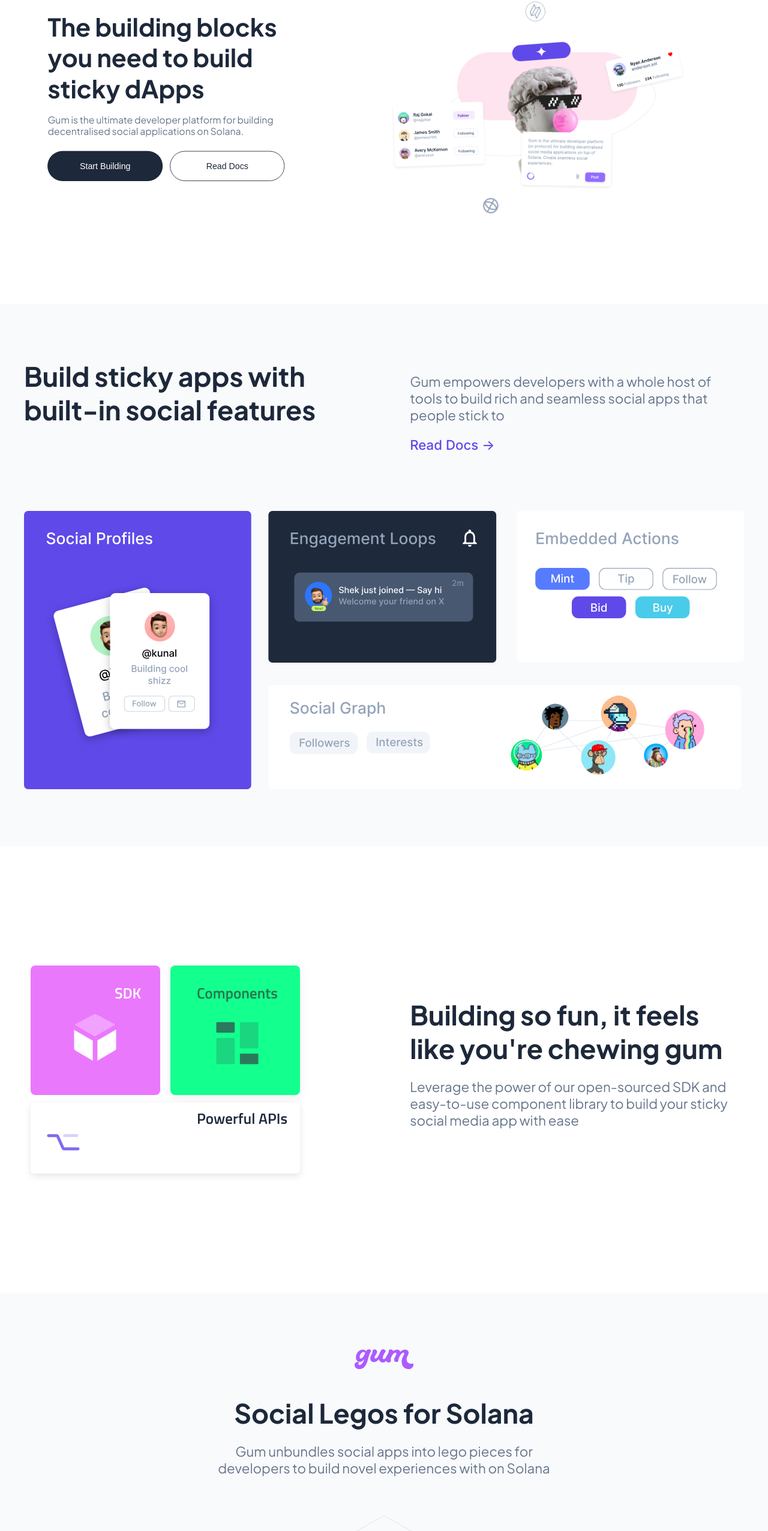
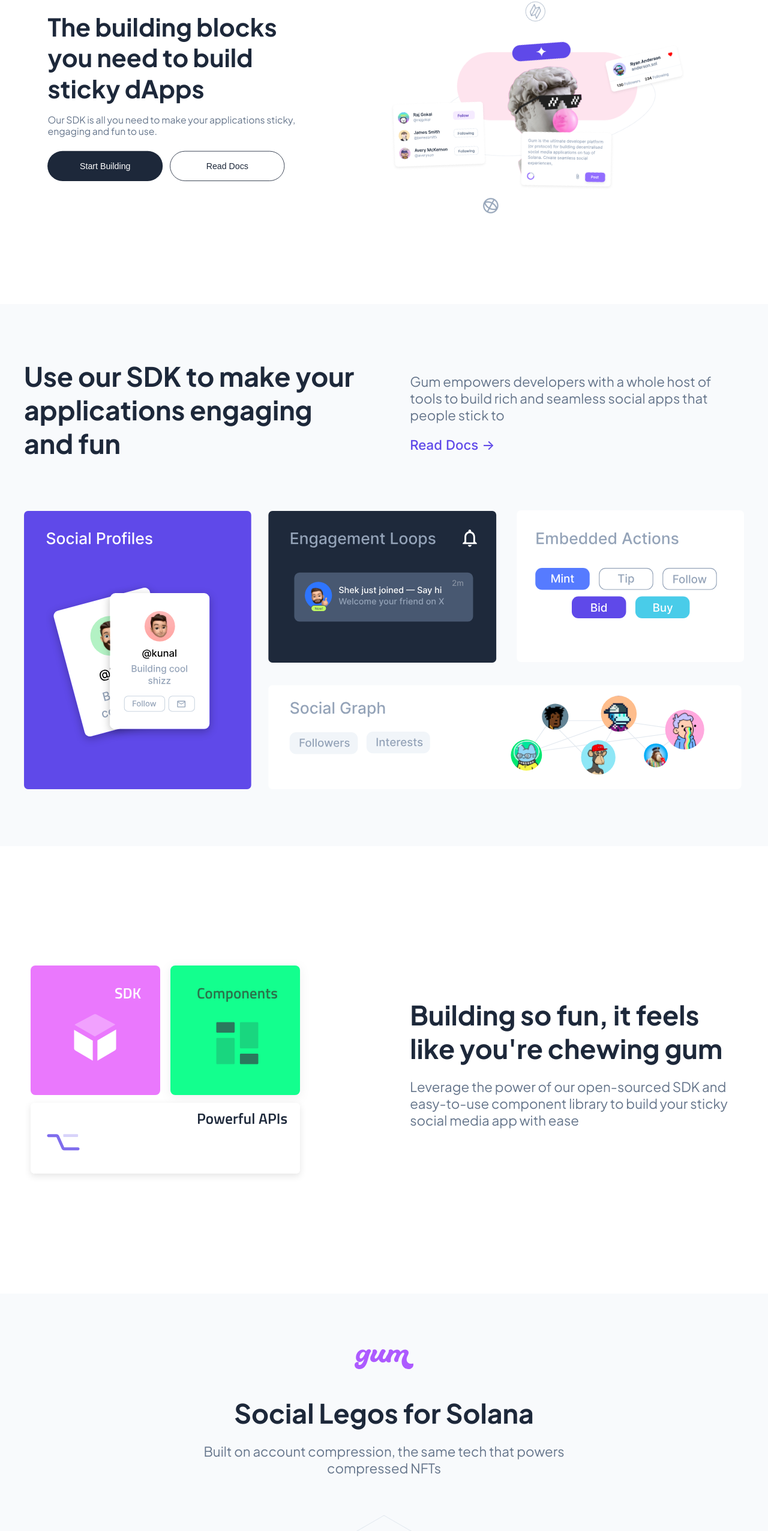
Before and after one commit to gumhq/gum-lp, a Next.js app: page / in a window 1280 px wide. Shown: the part 179-2732 px from the top of the page at 60% size. Built offline with nearby package versions, Linux system fonts and the light colour scheme.

Commit message:
update: copy

```diff
--- a/src/sections/blocks.tsx
+++ b/src/sections/blocks.tsx
@@ -14,7 +14,7 @@
     <section className={styles.blocksSection}>
       <div className={styles.blocksText}>
         <div className={styles.blocksHeading}>
-          <p className="text weight-700 size-48 gray-800 nm">{"Build sticky apps with built-in social features"}</p>
+          <p className="text weight-700 size-48 gray-800 nm">{"Use our SDK to make your applications engaging and fun"}</p>
         </div>
         <div className={styles.blocksSubHeading}>
           <p className="text weight-400 size-24 gray-500">Gum empowers developers with a whole host of tools to build rich and seamless social apps that people stick to</p>
--- a/src/sections/hero.tsx
+++ b/src/sections/hero.tsx
@@ -17,7 +17,7 @@
       <div className={styles.heroContent}>
         <div className={styles.heroContentLeft}>
           <p className="text weight-700 size-52 gray-800 nm">{"The building blocks you need to build sticky dApps"}</p>
-          <p className="text weight-400 size-20 gray-500">{"Gum is the ultimate developer platform for building decentralised social applications on Solana."}</p>
+          <p className="text weight-400 size-20 gray-500">{"Our SDK is all you need to make your applications sticky, engaging and fun to use."}</p>
           <div className={styles.heroButtons}>
             <button>Start Building</button>
             <button>Read Docs</button>
--- a/src/sections/legos.tsx
+++ b/src/sections/legos.tsx
@@ -11,7 +11,7 @@
         <Image src={logo} alt="" />
         <div className={styles.legoText}>
           <p className="text weight-700 size-48 gray-800 nm mt-1">{"Social Legos for Solana"}</p>
-          <p className="text weight-400 size-24 gray-500">{"Gum unbundles social apps into lego pieces for developers to build novel experiences with on Solana"}</p>
+          <p className="text weight-400 size-24 gray-500">{"Built on account compression, the same tech that powers compressed NFTs"}</p>
         </div>
         <div className={styles.legoImage}>
           <Image src={legosImage} alt="" />
```
